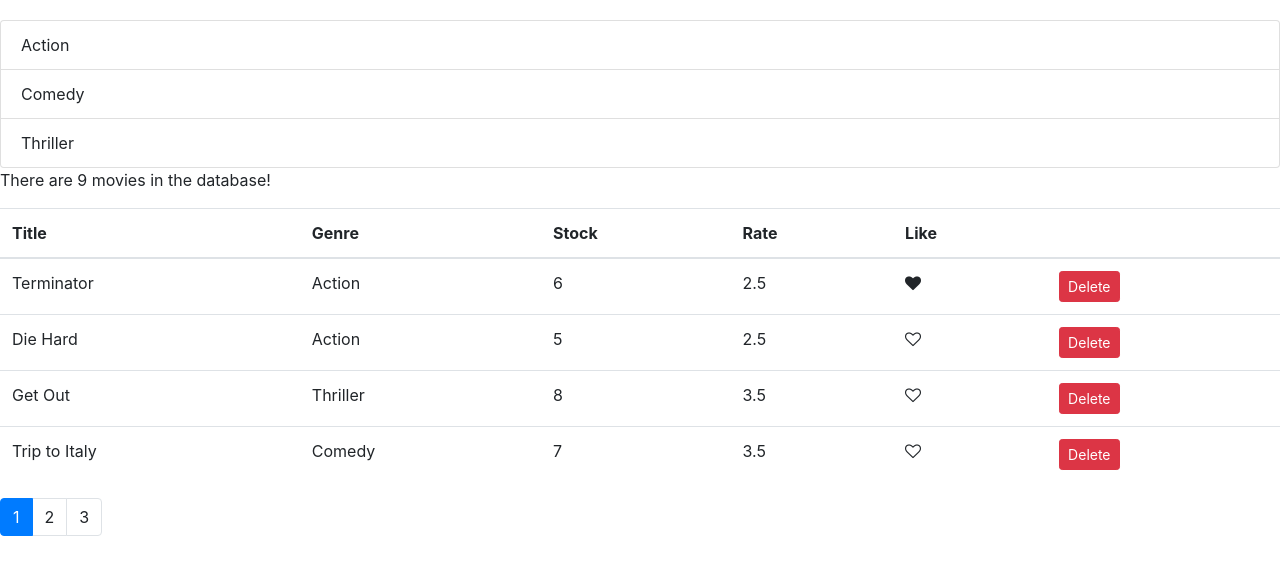
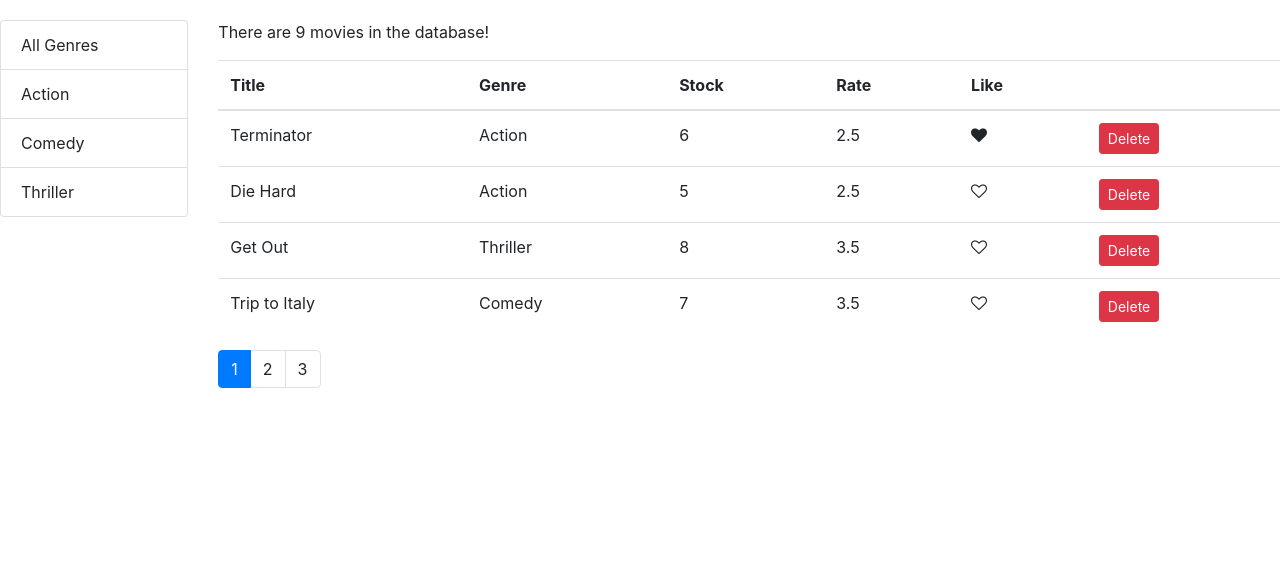
Before and after one commit to aftab-hassan/vidly, a React (Create React App) app: page / in a window 1280 px wide. Shown: the top 574 px of the page. Built offline with nearby package versions, Linux system fonts and the light colour scheme.

Commit message:
filtering complete

```diff
--- a/src/components/common/listGroup.jsx
+++ b/src/components/common/listGroup.jsx
@@ -5,14 +5,14 @@ class ListGroup extends Component {
 
     render() {
         const genres = this.props.genres;
-        console.log(genres);
+        //console.log(genres);
         return (
             <ul className="list-group">
             {
                 genres.map( (item) => (
                     <li onClick = {() => (
                         this.props.onClicking(item)
-                    )} key={item._id} className="list-group-item">{item.name}</li>
+                    )} key={item._id} className= {this.props.currentGenre===item ? "list-group-item active" : "list-group-item"}>{item.name}</li>
                 ))
             }
             </ul>
--- a/src/components/movies.jsx
+++ b/src/components/movies.jsx
@@ -15,16 +15,21 @@ class Movies extends Component{
         currentGenre : null
     }
 
+    componentDidMount(){
+        const genres = [{name:'All Genres', _id:'random'}, ...getGenres()]
+        this.setState({movies:getMovies(), genres:genres});
+    }
+
     handleDeleteMovie = (movieToDel) => {
-        console.log("movieToDel._id == " + movieToDel._id)
-        console.log(this.state.movies)
+        //console.log("movieToDel._id == " + movieToDel._id)
+        //console.log(this.state.movies)
         const moviesAfterDeletion = this.state.movies.filter ( movie => movieToDel._id !== movie._id);
-        console.log(moviesAfterDeletion)
+        //console.log(moviesAfterDeletion)
         this.setState({movies: moviesAfterDeletion})
     }
 
     handleLike = (movie) => {
-        console.log('inside handleLike');
+        //console.log('inside handleLike');
         const moviesAfterLike = [...this.state.movies];
         const index = moviesAfterLike.indexOf(movie);
         moviesAfterLike[index].liked = !moviesAfterLike[index].liked
@@ -33,33 +38,40 @@ class Movies extends Component{
 
     handlePageChange = (page) => {
         this.setState( {currentPage:page})
-        console.log('clicked handlePageChange ' + page);
-        console.log('currentPage ==' + this.state.currentPage)
+        //console.log('clicked handlePageChange ' + page);
+        //console.log('currentPage ==' + this.state.currentPage)
     }
 
     handleLikeNoArg = () => {
-        console.log('inside handleLike');
+        //console.log('inside handleLike');
     }
 
     handleFilterClick = (genre) => {
-        console.log('clicked genre : ' + genre.name)
+        //console.log('clicked genre : ' + genre.name)
+        this.setState({currentGenre:genre, currentPage:1})
     }
 
     render(){
-        const {length: count} = this.state.movies;
+        const paginatedMovies = paginate(this.state.movies, this.state.currentPage, this.state.pageSize);
+
+        const filteredMovies = this.state.currentGenre && this.state.currentGenre.name!='All Genres' ? this.state.movies.filter( movie =>
+            this.state.currentGenre.name === movie.genre.name ) : this.state.movies;
+        console.log(filteredMovies);
+        const filteredMoviesPaginated = paginate(filteredMovies, this.state.currentPage, this.state.pageSize);
+        console.log(filteredMoviesPaginated);
+
+        const {length: count} = filteredMovies;
         // console.log(this.state.genres);
 
         if(count === 0)
             return <p>There are no movies in the database!</p>
 
-        const paginatedMovies = paginate(this.state.movies, this.state.currentPage, this.state.pageSize);
-
         return(
-        <React.Fragment>
-            <div>
+        <div className="row">
+            <div className="col-2">
                 <ListGroup onClicking={this.handleFilterClick} genres={this.state.genres} currentGenre = {this.state.currentGenre}/>
             </div>
-            <div>
+            <div className="col">
             <p>There are {count} movies in the database!</p>
         <table className="table">
             <thead>
@@ -74,7 +86,7 @@ class Movies extends Component{
             </thead>
 
             <tbody>
-                {paginatedMovies.map(movie =>
+                {filteredMoviesPaginated.map(movie =>
                 (<tr key={movie._id}>
                     <td>{movie.title}</td>
                     <td>{movie.genre.name}</td>
@@ -90,9 +102,9 @@ class Movies extends Component{
                 }
                 </tbody>
         </table>
-        <Pagination currentPage = {this.state.currentPage} pageSize={this.state.pageSize} itemsCount={this.state.movies.length} onPageChange={this.handlePageChange}/>
+        <Pagination currentPage = {this.state.currentPage} pageSize={this.state.pageSize} itemsCount={filteredMovies.length} onPageChange={this.handlePageChange}/>
             </div>
-        </React.Fragment>)
+        </div>)
     }
 }
 
```
